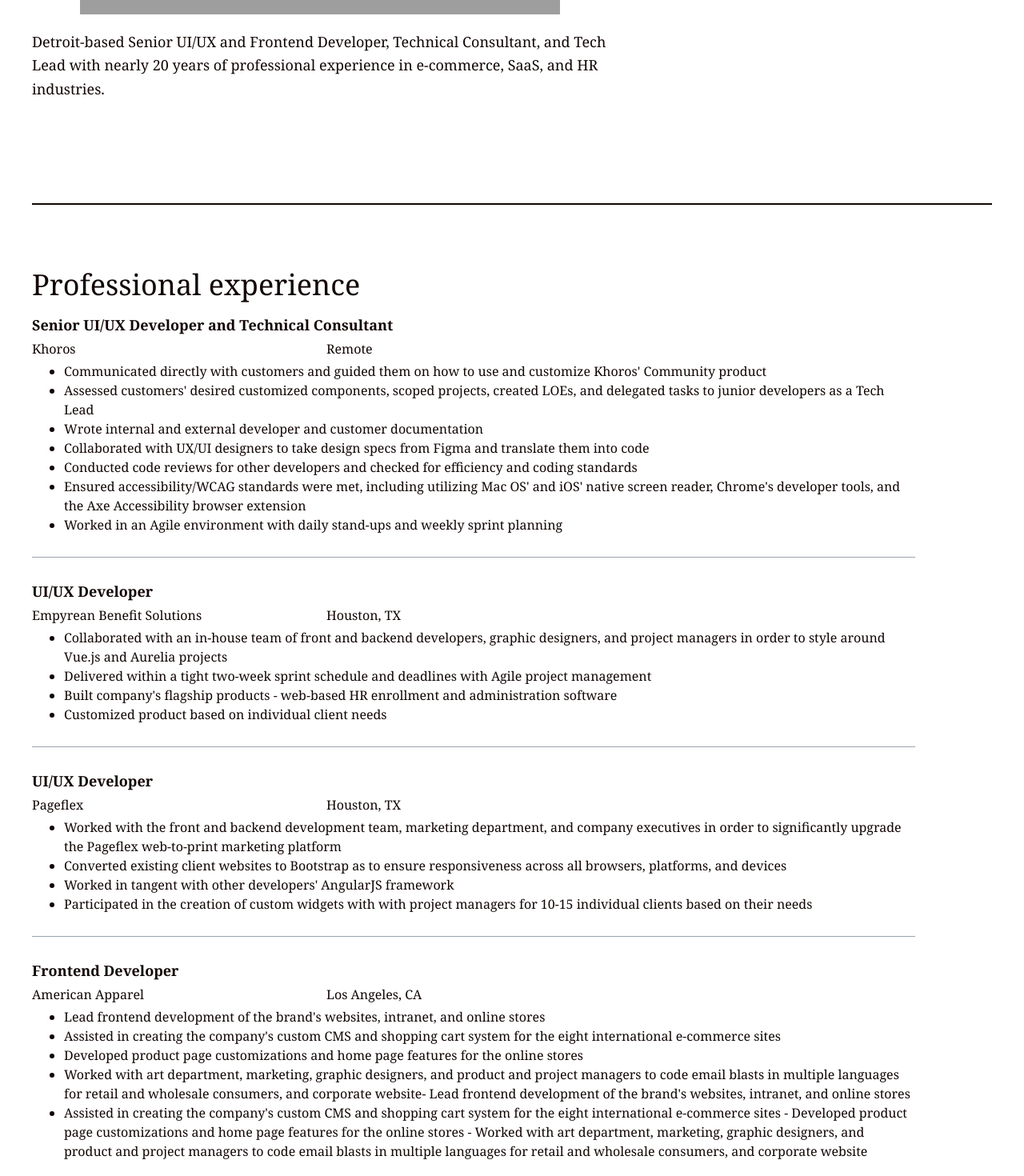
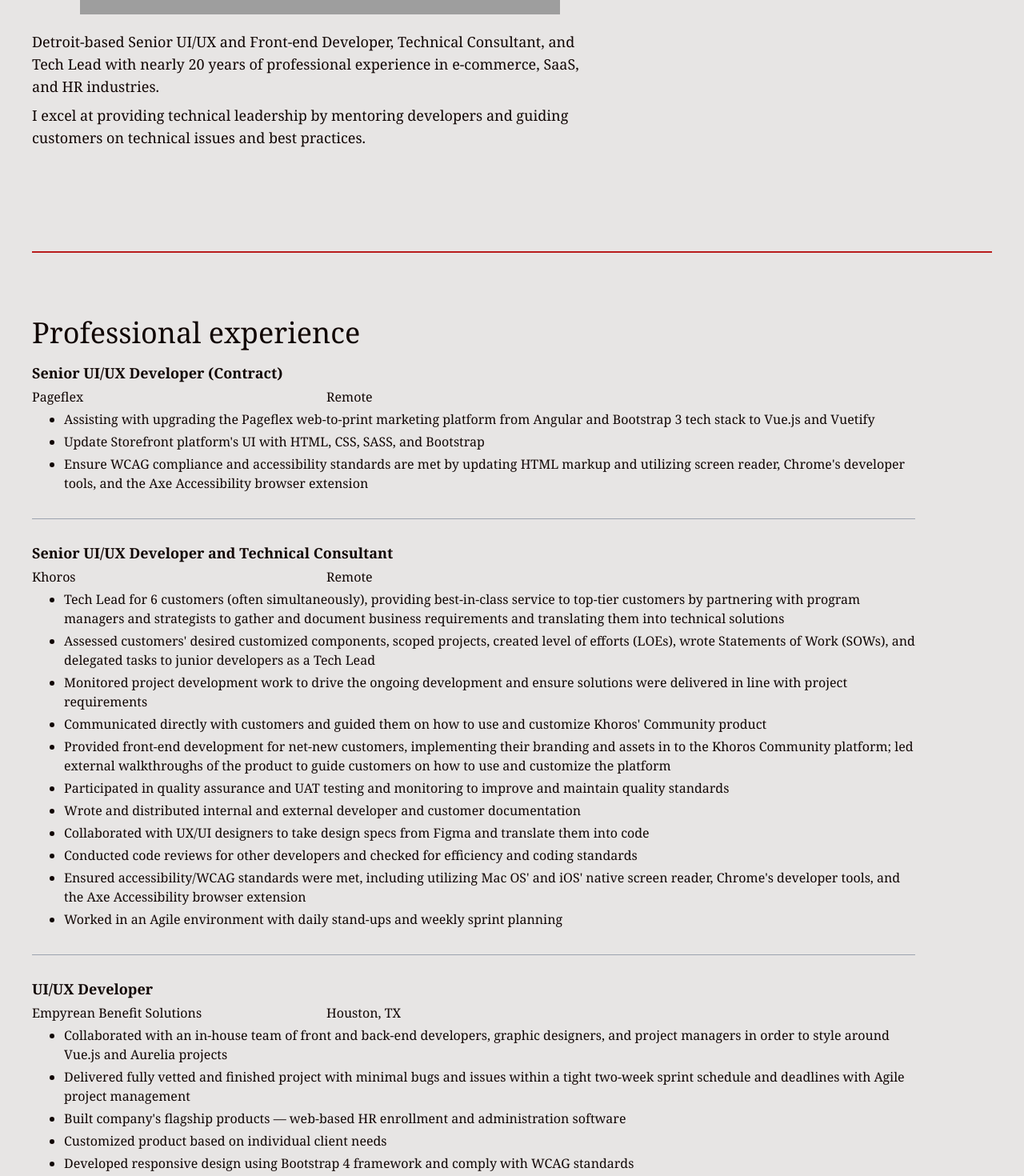
Before and after one commit to cmooreDT/react-website, a React (Create React App) app: page / in a window 1280 px wide. Shown: the part 660-2130 px from the top of the page at 80% size. Built offline with nearby package versions, Linux system fonts and the light colour scheme; grey boxes are pictures that could not be loaded.

Commit message:
updated data files and colors

```diff
--- a/src/App.js
+++ b/src/App.js
@@ -20,7 +20,7 @@
             <header>
                 <Navbar />
             </header>
-            <main id="home" className="bg-white text-off-black font-serif container mx-auto pt-20 px-5 md:px-2 lg:px-10">
+            <main id="home" className="bg-stone-200 text-off-black font-serif container mx-auto pt-20 px-5 md:px-2 lg:px-10">
                 <Routes>
                     <Route
                         path="/"
--- a/src/components/About.js
+++ b/src/components/About.js
@@ -3,18 +3,18 @@
 
 export default function About() {
     return (
-        <section id="about" className="flex md:flex-row flex-col items-center pb-20 lg:py-32 border-b-2 border-off-black">
+        <section id="about" className="flex md:flex-row flex-col items-center pb-20 lg:py-32 border-b-2 border-red-700">
             <div className="w-full md:w-3/5 text-lg">
                 <img src="ChrstineMoore.svg" alt="" className="w-10/12 mx-auto py-5"></img>
                 <h1 className="sr-only">
                     Hello, my name is Christine Moore.
                 </h1>
-                <p className="w-full leading-relaxed">
-                    <span className="sr-only">I am a</span> Detroit-based Senior UI/UX and Frontend Developer, Technical Consultant, and Tech Lead with nearly 20 years of professional experience in e-commerce, SaaS, and HR industries.
+                <p className="mb-2">
+                    <span className="sr-only">I am a</span> Detroit-based Senior UI/UX and Front-end Developer, Technical Consultant, and Tech Lead with nearly 20 years of professional experience in e-commerce, SaaS, and HR industries.
                 </p>
-            </div>
-            <div className="w-full md:w-2/5 mx-auto pt-5 md:pt-0 md:pl-5">
-                <img src="me.png" alt="" className="w-1/2 md:w-10/12 mx-auto rounded-full border-4 border-off-black shadow-sm shadow-off-black"></img>
+                <p>
+                    I excel at providing technical leadership by mentoring developers and guiding customers on technical issues and best practices.
+                </p>
             </div>
         </section>
     );
--- a/src/components/Education.js
+++ b/src/components/Education.js
@@ -4,7 +4,7 @@
 
 export default function Education() {
     return (
-        <section id="education" className="py-20 border-b-2 border-b-off-black">
+        <section id="education" className="py-20 border-b-2 border-red-700">
         <div className="w-full lg:pr-24 md:pr-16 flex flex-col md:items-start text-left">
                 <h2 className="sm:text-4xl text-3xl mb-4 font-medium">
                     Education
--- a/src/components/Navbar.js
+++ b/src/components/Navbar.js
@@ -23,7 +23,7 @@
     }, [navbarOpen]);
     return (
         <>
-            <nav aria-label="site navigation" ref={ref} class="bg-off-black text-white font-serif fixed z-50 right-0 h-15 flex flex-col items-end md:block md:w-full md:py-4 border border-gray-300 md:border-x-0 md:border-t-0 rounded-md md:rounded-none md:shadow-none transition-all duration-400" role="navigation">
+            <nav aria-label="site navigation" ref={ref} class="bg-off-black text-white font-serif fixed z-50 right-0 h-15 flex flex-col items-end md:block md:w-full md:py-4 border border-gray-300 md:border-x-0 md:border-t-0 rounded-md md:rounded-none transition-all duration-400 md:shadow-xl shadow-off-black" role="navigation">
                 <button id="menubutton" data-collapse-toggle="navbar-sticky" aria-expanded={navbarOpen} aria-haspopup="true" aria-controls="navbar-sticky" onClick={() => setNavbarOpen(!navbarOpen)} className="transition hover:text-gray-300 hover:ease-in-out md:hidden p-4">
                     {!navbarOpen ?
                         <FontAwesomeIcon icon={faBars} />:
--- a/src/components/Projects.js
+++ b/src/components/Projects.js
@@ -6,11 +6,12 @@
 import { Link } from "react-router-dom";
 import { faArrowRight } from '@fortawesome/free-solid-svg-icons'
 import { faGithub } from '@fortawesome/free-brands-svg-icons'
+import { faCodepen } from '@fortawesome/free-brands-svg-icons'
 // import { faArrowUpRightFromSquare } from '@fortawesome/free-solid-svg-icons'
 
 export default function Projects() {
     return (
-        <section id="projects" className="py-20 border-b-2 border-b-off-black">
+        <section id="projects" className="py-20 border-b-2 border-red-700">
             <div className="w-full lg:pr-24 md:pr-16 flex flex-col md:items-start text-left">
                 <h2 className="sm:text-4xl text-3xl mb-4 font-medium">Projects</h2>
                 {projects.map((project, index) => (
@@ -22,7 +23,12 @@
                             {project.url && (
                                 <Link className="inline-block pr-4 transition hover:text-gray-600 hover:ease-in hover:underline" to={project.url}>Demo <FontAwesomeIcon icon={faArrowRight} /></Link>
                             )}
-                            <Link className="inline-block pr-4 transition hover:text-gray-600 hover:ease-in hover:underline" to={project.repo} target="_blank">GitHub repo <FontAwesomeIcon icon={faGithub} /></Link>
+                            {project.codepen && (
+                                <Link className="inline-block pr-4 transition hover:text-gray-600 hover:ease-in hover:underline" to={project.codepen} target="_blank">CodePen <FontAwesomeIcon icon={faCodepen} /></Link>
+                            )}
+                            {project.repo && (
+                                <Link className="inline-block pr-4 transition hover:text-gray-600 hover:ease-in hover:underline" to={project.repo} target="_blank">GitHub repo <FontAwesomeIcon icon={faGithub} /></Link>
+                            )}
                         </div>
                         <div className="w-full pb-1">
                             {project.features}
@@ -37,6 +43,22 @@
                     </div>
                 ))}
             </div>
+
+{/* <div className="w-full lg:pr-24 md:pr-16 mt-5 flex flex-col md:items-start text-left">
+    <h3 className="text-lg font-bold pb-1">
+        Communities
+    </h3>
+    {communities.map((community, index) => (
+        <div key={index} className="w-full mb-3 last:pb-0 last:mb-0">
+            <Link className="inline-block pr-4 transition hover:text-white hover:ease-in hover:underline" to={community.url} target="_blank">{community.title} <FontAwesomeIcon icon={faArrowUpRightFromSquare} /></Link>
+            <ul className="list-disc pl-10">
+                {community.features.map((language, index) => {
+                    return <li key={index}>{language}</li>
+                })}
+            </ul>
+        </div>
+    ))}
+</div> */}
         </section>
     );
 }
--- a/src/components/Resume.js
+++ b/src/components/Resume.js
@@ -4,7 +4,7 @@
 
 export default function Resume() {
     return (
-        <section id="resume" className="py-20 border-b-2 border-b-off-black">
+        <section id="resume" className="py-20 border-b-2 border-red-700">
             <div className="w-full lg:pr-24 md:pr-16 flex flex-col md:items-start text-left">
                 <h2 className="sm:text-4xl text-3xl mb-4 font-medium">Professional experience</h2>
                 {data.map((job, index) => (
@@ -21,7 +21,7 @@
                         <div className="w-full">
                             <ul className="list-disc pl-10">
                                 {job.duties.map((duty, index) => {
-                                    return <li key={index}>{duty}</li>
+                                    return <li key={index} className="mb-1">{duty}</li>
                                 })}
                             </ul>
                         </div>
--- a/src/data/resume.json
+++ b/src/data/resume.json
@@ -1,13 +1,28 @@
 [
+    {
+        "role": "Senior UI/UX Developer (Contract)",
+        "company": "Pageflex",
+        "location": "Remote",
+        "time": "January 2024 to May 2024",
+        "duties": [
+            "Assisting with upgrading the Pageflex web-to-print marketing platform from Angular and Bootstrap 3 tech stack to Vue.js and Vuetify",
+            "Update Storefront platform's UI with HTML, CSS, SASS, and Bootstrap",
+            "Ensure WCAG compliance and accessibility standards are met by updating HTML markup and utilizing screen reader, Chrome's developer tools, and the Axe Accessibility browser extension"
+        ]
+    },
     {
         "role": "Senior UI/UX Developer and Technical Consultant",
         "company": "Khoros",
         "location": "Remote",
-        "time": "January 2022 to January 2024",
+        "time": "January 2022 to January 2024 (Impacted by RIF)",
         "duties": [
+            "Tech Lead for 6 customers (often simultaneously), providing best-in-class service to top-tier customers by partnering with program managers and strategists to gather and document  business requirements and translating them into technical solutions",
+            "Assessed customers' desired customized components, scoped projects, created level of efforts (LOEs), wrote Statements of Work (SOWs), and delegated tasks to junior developers as a Tech Lead",
+            "Monitored project development work to drive the ongoing development and ensure solutions were delivered in line with project requirements",
             "Communicated directly with customers and guided them on how to use and customize Khoros' Community product",
-            "Assessed customers' desired customized components, scoped projects, created LOEs, and delegated tasks to junior developers as a Tech Lead",
-            "Wrote internal and external developer and customer documentation",
+            "Provided front-end development for net-new customers, implementing their branding and assets in to the Khoros Community platform; led external walkthroughs of the product to guide customers on how to use and customize the platform",
+            "Participated in quality assurance and UAT testing and monitoring to improve and maintain quality standards",
+            "Wrote and distributed internal and external developer and customer documentation",
             "Collaborated with UX/UI designers to take design specs from Figma and translate them into code",
             "Conducted code reviews for other developers and checked for efficiency and coding standards",
             "Ensured accessibility/WCAG standards were met, including utilizing Mac OS' and iOS' native screen reader, Chrome's developer tools, and the Axe Accessibility browser extension",
@@ -20,10 +35,11 @@
         "location": "Houston, TX",
         "time": "April 2019 to December 2022",
         "duties": [
-            "Collaborated with an in-house team of front and backend developers, graphic designers, and project managers in order to style around Vue.js and Aurelia projects",
-            "Delivered within a tight two-week sprint schedule and deadlines with Agile project management",
-            "Built company's flagship products - web-based HR enrollment and administration software",
-            "Customized product based on individual client needs"
+            "Collaborated with an in-house team of front and back-end developers, graphic designers, and project managers in order to style around Vue.js and Aurelia projects",
+            "Delivered fully vetted and finished project with minimal bugs and issues within a tight two-week sprint schedule and deadlines with Agile project management",
+            "Built company's flagship products — web-based HR enrollment and administration software",
+            "Customized product based on individual client needs",
+            "Developed responsive design using Bootstrap 4 framework and comply with WCAG standards"
         ]
     },
     {
@@ -32,8 +48,8 @@
         "location": "Houston, TX",
         "time": "Feburary 2014 to March 2019",
         "duties": [
-            "Worked with the front and backend development team, marketing department, and company executives in order to significantly upgrade the Pageflex web-to-print marketing platform",
-            "Converted existing client websites to Bootstrap as to ensure responsiveness across all browsers, platforms, and devices",
+            "Worked with the front and back-end development team, marketing department, and company executives in order to significantly upgrade the Pageflex web-to-print marketing platform",
+            "Updated 5 existing client platforms to Bootstrap to ensure responsiveness across all browsers, platforms, and devices",
             "Worked in tangent with other developers' AngularJS framework",
             "Participated in the creation of custom widgets with with project managers for 10-15 individual clients based on their needs"
         ]
@@ -44,10 +60,10 @@
         "location": "Los Angeles, CA",
         "time": "July 2006 to May 2010",
         "duties": [
-            "Lead frontend development of the brand's websites, intranet, and online stores",
-            "Assisted in creating the company's custom CMS and shopping cart system for the eight international e-commerce sites",
+            "Lead front-end development of the brand's websites, intranet, and online stores",
+            "Assisted in creating the company's custom CMS and shopping cart system for 8 international e-commerce sites",
             "Developed product page customizations and home page features for the online stores",
-            "Worked with art department, marketing, graphic designers, and product and project managers to code email blasts in multiple languages for retail and wholesale consumers, and corporate website- Lead frontend development of the brand's websites, intranet, and online stores", "Assisted in creating the company's custom CMS and shopping cart system for the eight international e-commerce sites - Developed product page customizations and home page features for the online stores - Worked with art department, marketing, graphic designers, and product and project managers to code email blasts in multiple languages for retail and wholesale consumers, and corporate website"
+            "Worked with art department, marketing, graphic designers, and product and project managers to code email blasts in multiple languages for retail and wholesale consumers, and corporate website"
         ]
     },
     {
@@ -56,8 +72,8 @@
         "location": "Los Angeles, CA",
         "time": "May 2005 to June 2006",
         "duties": [
-            "Co-lead a global website redesign and CMS migration with IBM and STA Travel, Global",
-            "Writing content, web design, and programming for the corporate websites, intranet, and email blast"
+            "Co-led a global website redesign and CMS migration with IBM and STA Travel, Global",
+            "Wrote content and performed web design and development  for the corporate websites, intranet, and email blasts"
         ]
     }
 ]
```
Also changed, not shown: public/index.html (+1 -11 lines), src/components/Skills.js (+9 -5 lines), src/data/projects.json (+16 -0 lines), 2 other files (tests, documents, lock files or other folders).
